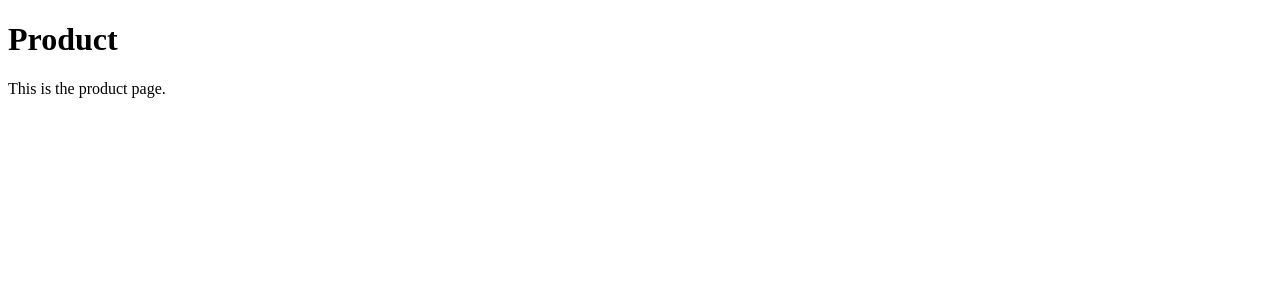
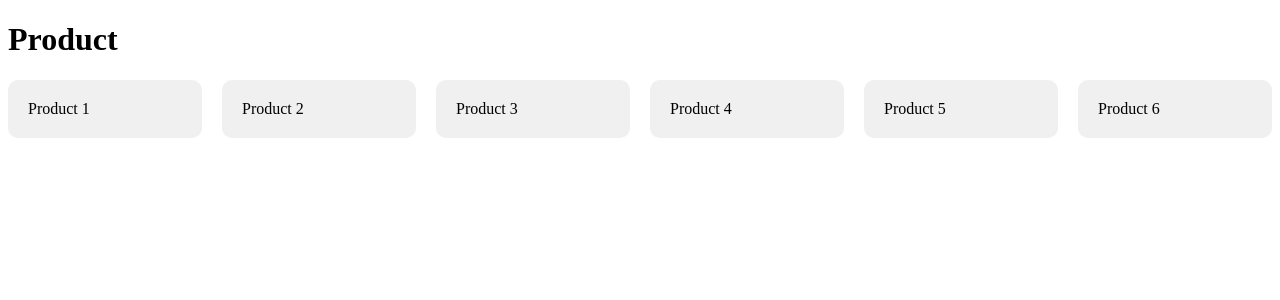
Before and after one commit to Landmark-GitHub/cn334_w03_inclass, a Django app: page /product/ in a window 1280 px wide. Shown: the top 300 px of the page. Run offline with Django 5.2, Linux system fonts and the light colour scheme.

Commit message:
Add Homework2

```diff
--- a/ecommerce/templates/product.html
+++ b/ecommerce/templates/product.html
@@ -9,13 +9,35 @@
            background-color: white;
            color: black; /* เปลี่ยนสีตัวอักษรเป็นสีดำ */
        }
+
+       .product-grid {
+           display: grid;
+           grid-template-columns: repeat(6, 1fr); /* สร้าง 6 คอลัมน์ที่มีขนาดเท่ากัน */
+           gap: 20px; /* ระยะห่างระหว่างรายการสินค้า */
+       }
+
+       .product-item {
+           background-color: #f0f0f0; /* สีพื้นหลังสินค้า */
+           padding: 20px; /* ขอบของสินค้า */
+           border-radius: 10px; /* ขอบมนของสินค้า */
+       }
    </style>
 </head>
 <body class="white-theme">
    <div class="container">
        <h1>Product</h1>
-       <p>This is the product page.</p>
-       <!-- รายการสินค้า -->
+
+       <div class="product-grid">
+           <!-- เริ่มต้นตำแหน่งที่ 1 ในการวางสินค้า -->
+           <div class="product-item">Product 1</div>
+           <div class="product-item">Product 2</div>
+           <div class="product-item">Product 3</div>
+           <div class="product-item">Product 4</div>
+           <div class="product-item">Product 5</div>
+           <div class="product-item">Product 6</div>
+           <!-- สิ้นสุดตำแหน่งที่ 6 ในการวางสินค้า -->
+       </div>
+
    </div>
 </body>
 </html>
```
